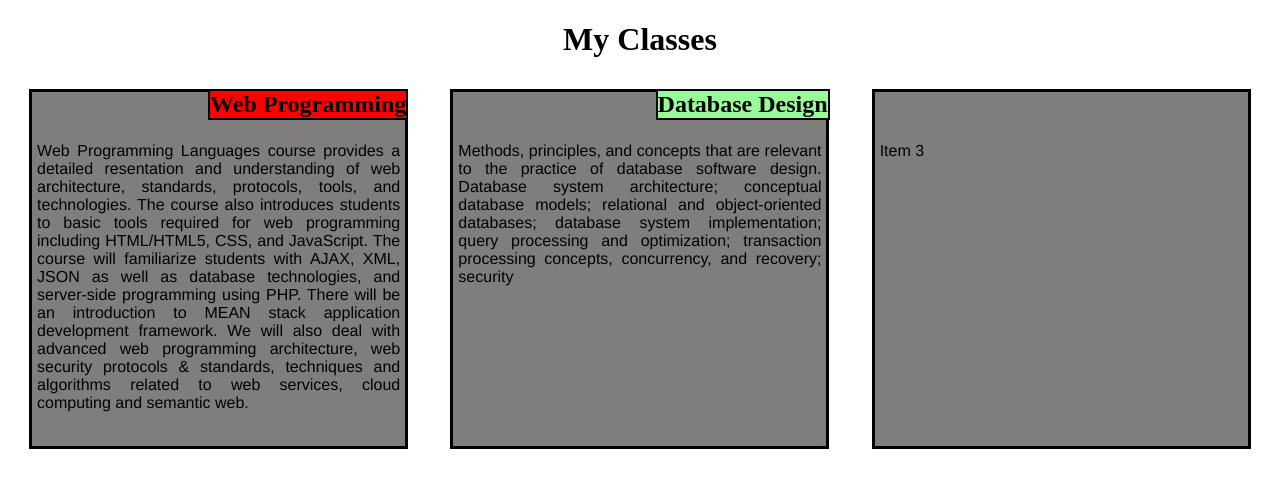
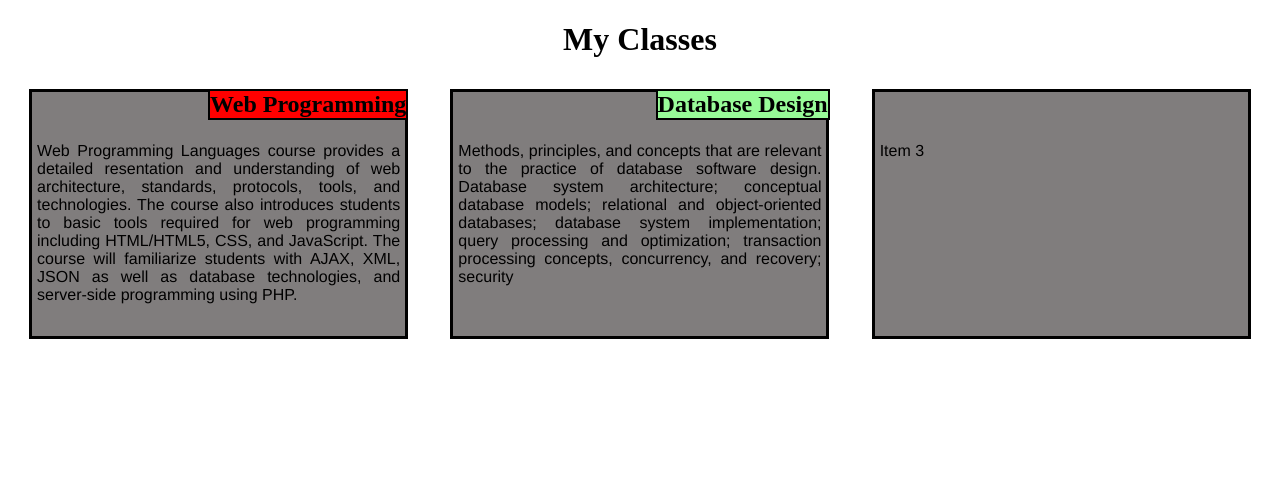
Before and after one commit to arkpan25/Web-Development, a PHP site: page / in a window 1280 px wide. Shown: the top 488 px of the page. Run offline with PHP 8.4, Linux system fonts and the light colour scheme.

Commit message:
Change Web Class Description

```diff
--- a/Assign1/CSS/styles.css
+++ b/Assign1/CSS/styles.css
@@ -40,13 +40,14 @@ p.content {
   border: 3px solid black;
   background-color: rgb(128, 125, 125);
   width: 90%;
-  height: 360px;
+  height: 250px;
   padding-top: 50px;
   padding-left: 5px;
   padding-right: 5px;
   text-align: justify;
   margin-right: auto;
   margin-left: auto;
+  overflow: auto;
   font-family: Helvetica;
   color: black;
 
--- a/Assign1/index.html
+++ b/Assign1/index.html
@@ -18,9 +18,7 @@
       <p class="content"> Web Programming Languages course provides a detailed resentation and understanding of web architecture, standards,
           protocols, tools, and technologies. The course also introduces students to basic tools required for web programming including
           HTML/HTML5, CSS, and JavaScript. The course will familiarize students with AJAX, XML, JSON as well as database technologies,
-          and server-side programming using PHP. There will be an introduction to MEAN stack application development framework. We will also deal
-          with advanced web programming architecture, web security protocols & standards, techniques and algorithms related to web services,
-          cloud computing and semantic web. </p>
+          and server-side programming using PHP. </p>
     </div>
 
   </div>
```
